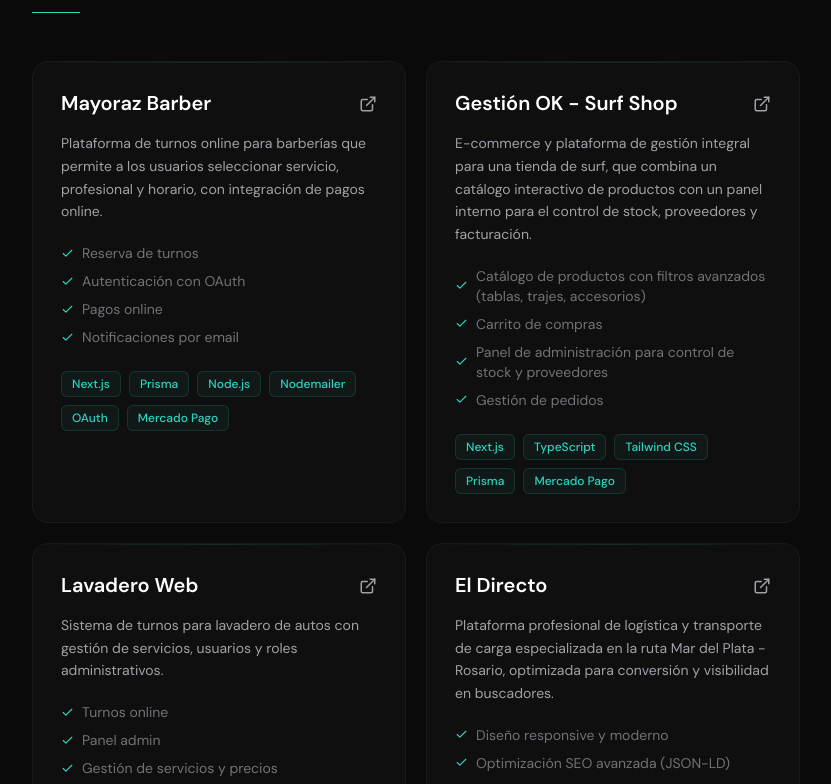
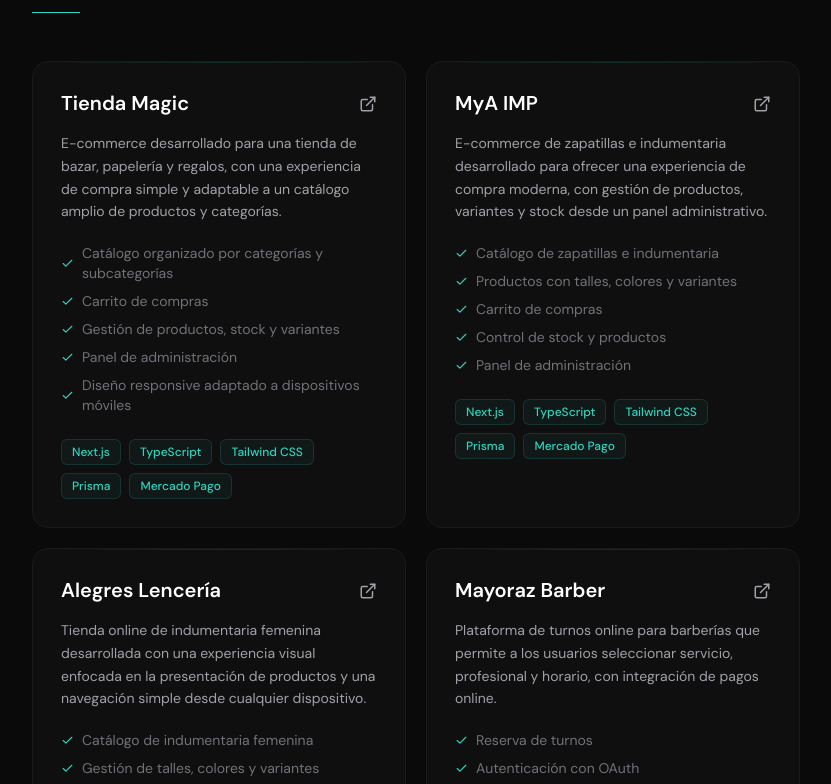
Before and after one commit to LuchoCeles/portfolio, a Next.js app: page / in a window 1280 px wide. Shown: the part 1485-2269 px from the top of the page, without its empty margins (320-1151 px from the left). Built offline with nearby package versions, Linux system fonts and the light colour scheme.

Commit message:
mas proyectos

```diff
--- a/data/proyectos.ts
+++ b/data/proyectos.ts
@@ -10,6 +10,48 @@ export interface Proyecto {
 
 export const proyectos: Proyecto[] = [
   {
+    titulo: "Tienda Magic",
+    descripcion:
+      "E-commerce desarrollado para una tienda de bazar, papelería y regalos, con una experiencia de compra simple y adaptable a un catálogo amplio de productos y categorías.",
+    tecnologias: ["Next.js", "TypeScript", "Tailwind CSS", "Prisma", "Mercado Pago"],
+    caracteristicas: [
+      "Catálogo organizado por categorías y subcategorías",
+      "Carrito de compras",
+      "Gestión de productos, stock y variantes",
+      "Panel de administración",
+      "Diseño responsive adaptado a dispositivos móviles",
+    ],
+    enlace: "https://tiendamagic.vercel.app/",
+  },
+  {
+    titulo: "MyA IMP",
+    descripcion:
+      "E-commerce de zapatillas e indumentaria desarrollado para ofrecer una experiencia de compra moderna, con gestión de productos, variantes y stock desde un panel administrativo.",
+    tecnologias: ["Next.js", "TypeScript", "Tailwind CSS", "Prisma", "Mercado Pago"],
+    caracteristicas: [
+      "Catálogo de zapatillas e indumentaria",
+      "Productos con talles, colores y variantes",
+      "Carrito de compras",
+      "Control de stock y productos",
+      "Panel de administración",
+    ],
+    enlace: "https://myaimp.vercel.app/",
+  },
+  {
+    titulo: "Alegres Lencería",
+    descripcion:
+      "Tienda online de indumentaria femenina desarrollada con una experiencia visual enfocada en la presentación de productos y una navegación simple desde cualquier dispositivo.",
+    tecnologias: ["Next.js", "TypeScript", "Tailwind CSS", "Prisma", "Mercado Pago"],
+    caracteristicas: [
+      "Catálogo de indumentaria femenina",
+      "Gestión de talles, colores y variantes",
+      "Carrito de compras",
+      "Panel administrativo para productos y stock",
+      "Diseño responsive orientado a dispositivos móviles",
+    ],
+    enlace: "https://alegreslenceria.vercel.app/",
+  },
+  {
     titulo: "Mayoraz Barber",
     descripcion:
       "Plataforma de turnos online para barberías que permite a los usuarios seleccionar servicio, profesional y horario, con integración de pagos online.",
@@ -20,18 +62,19 @@ export const proyectos: Proyecto[] = [
       "Pagos online",
       "Notificaciones por email",
     ],
-    enlace: "https://mayoraz.vercel.app/",
+    enlace: "https://mayoraz.logabyte.com.ar/",
   },
   {
-    titulo: "Gestión OK - Surf Shop",
+    titulo: "New Surfboards",
     descripcion:
-      "E-commerce y plataforma de gestión integral para una tienda de surf, que combina un catálogo interactivo de productos con un panel interno para el control de stock, proveedores y facturación.",
+      "E-commerce especializado en surf con catálogo de productos, gestión integral de inventario y herramientas específicas para la comercialización de tablas, indumentaria y accesorios.",
     tecnologias: ["Next.js", "TypeScript", "Tailwind CSS", "Prisma", "Mercado Pago"],
     caracteristicas: [
-      "Catálogo de productos con filtros avanzados (tablas, trajes, accesorios)",
-      "Carrito de compras",
-      "Panel de administración para control de stock y proveedores",
-      "Gestión de pedidos",
+      "Catálogo especializado en productos de surf",
+      "Configuración de tablas y variantes",
+      "Gestión de stock y proveedores",
+      "Carrito y gestión de pedidos",
+      "Panel de administración integral",
     ],
     enlace: "https://newsurfboards.vercel.app/",
   },
@@ -60,6 +103,6 @@ export const proyectos: Proyecto[] = [
       "Formularios de contacto directos",
       "Animaciones fluidas con Framer Motion",
     ],
-    enlace: "https://el-directo.vercel.app",
+    enlace: "https://transporteeldirecto.com.ar/",
   }
 ];
```
